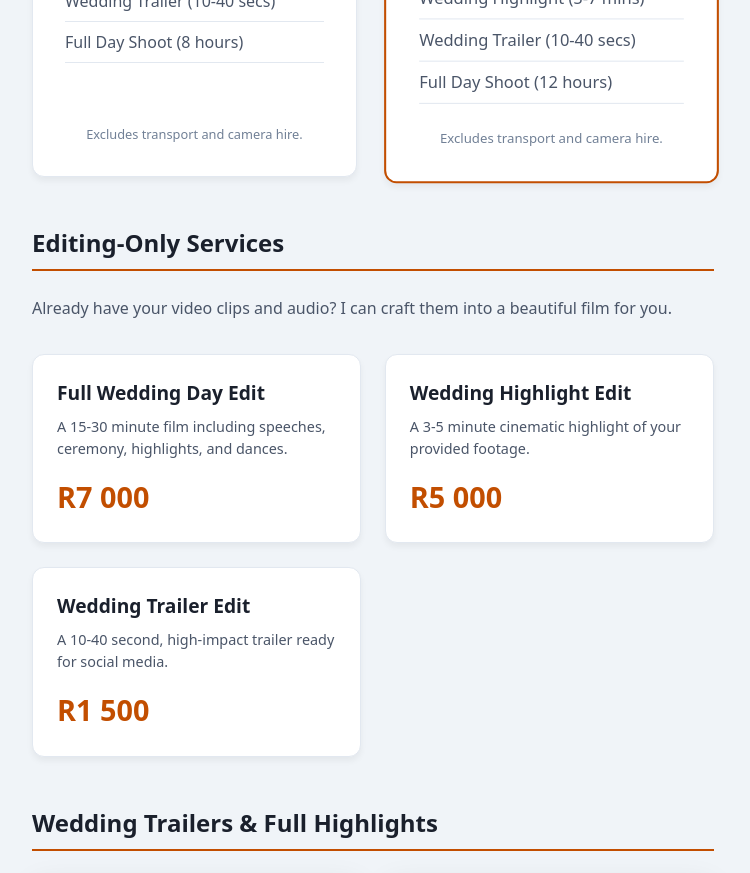
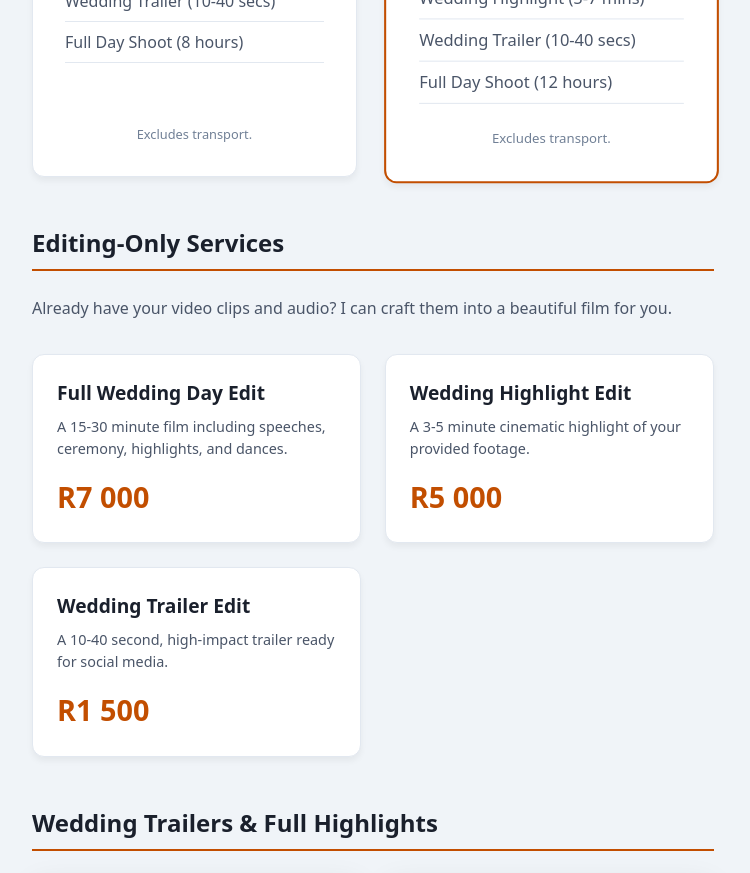
Before and after one commit to JoshuaGarner13/Kudu-Digital, a React (Vite) app: page /services-wedding-videos in a window 1280 px wide. Shown: the part 1240-2113 px from the top of the page, without its empty margins (8-758 px from the left). Built offline with nearby package versions, Linux system fonts and the light colour scheme; grey boxes are pictures that could not be loaded; the HTML template or start-up script is replaced by a standard one.

Commit message:
Add files via upload

```diff
--- a/src/pages/Services1Page.jsx
+++ b/src/pages/Services1Page.jsx
@@ -38,7 +38,7 @@ const Services1Page = () => {
                   <li>Wedding Trailer (10-40 secs)</li>
                   <li>Full Day Shoot (8 hours)</li>
                 </ul>
-                <p className="exclusions">Excludes transport and camera hire.</p>
+                <p className="exclusions">Excludes transport.</p>
               </div>
               <div className="pricing-card featured">
                 <div className="featured-badge">Most Popular</div>
@@ -49,7 +49,7 @@ const Services1Page = () => {
                   <li>Wedding Trailer (10-40 secs)</li>
                   <li>Full Day Shoot (12 hours)</li>
                 </ul>
-                <p className="exclusions">Excludes transport and camera hire.</p>
+                <p className="exclusions">Excludes transport.</p>
               </div>
             </div>
 
```
